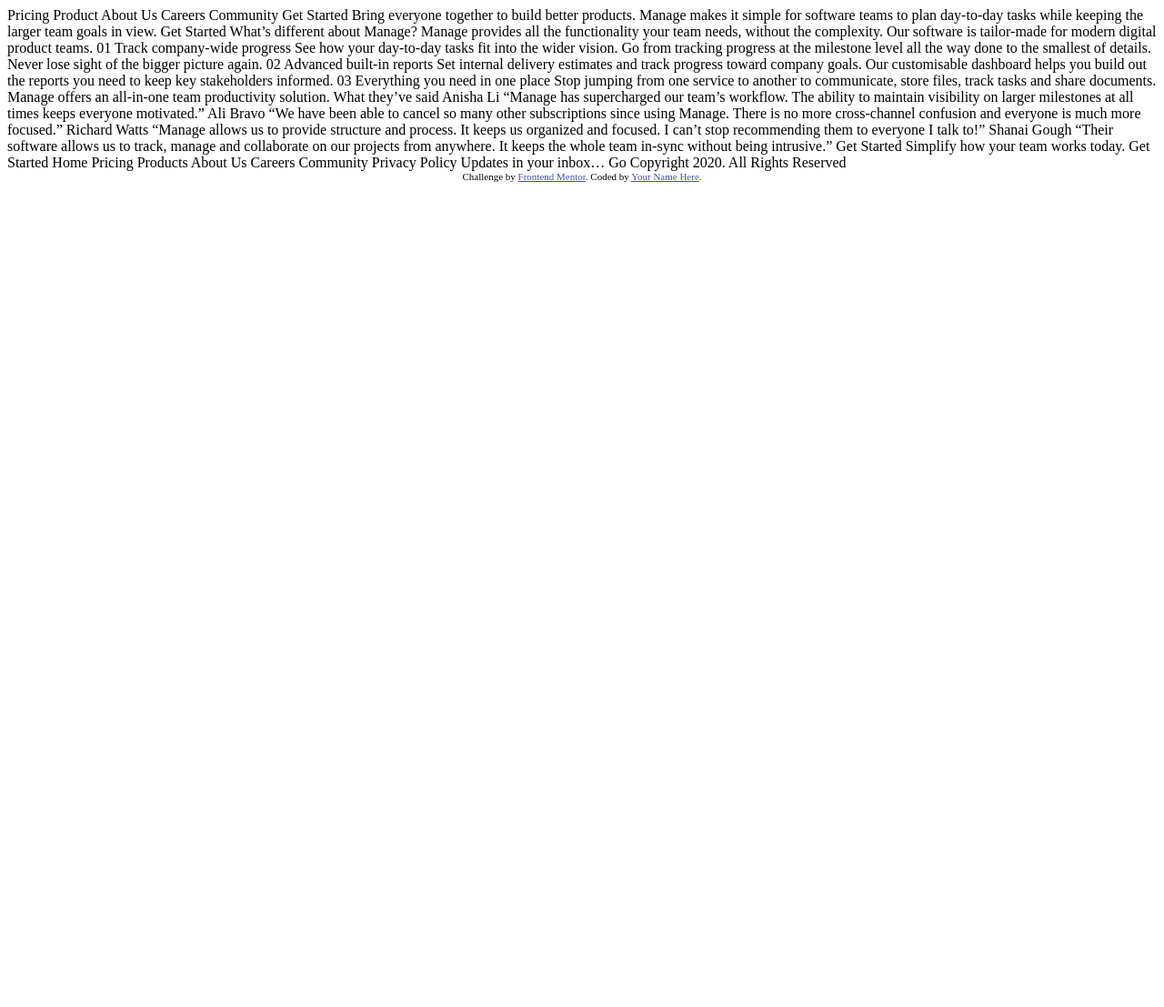
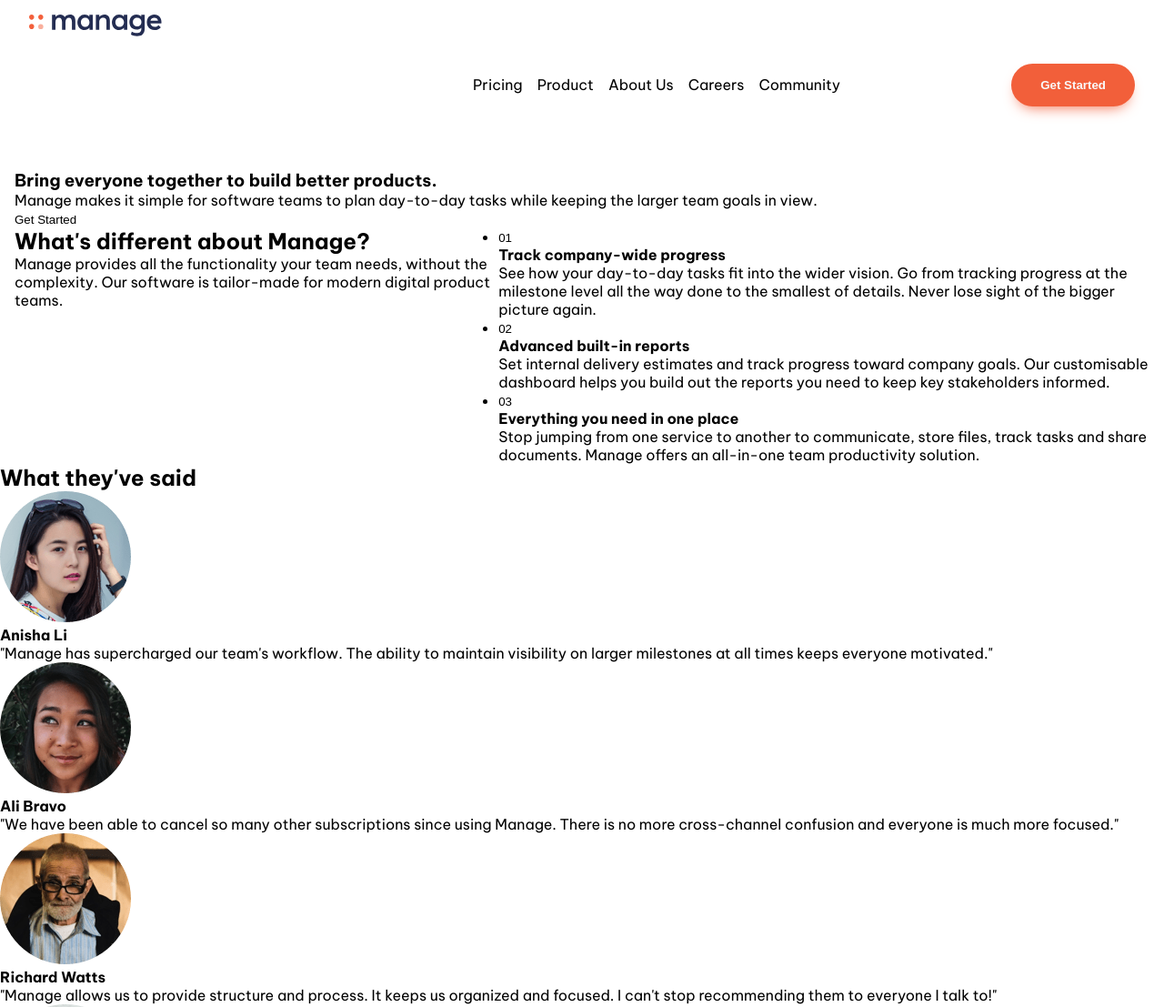
Before and after one commit to SavioSantosDev/front-end-challenges, a plain HTML site: page 03-manage-landing-page-solution/index.html in a window 1280 px wide. Shown: the top 1107 px of the page at 91% size. Before the commit the page ends 800 px from the top, so only its background shows below. Drawn offline with Linux system fonts and the light colour scheme.

Commit message:
feat: marking

```diff
--- a/03-manage-landing-page-solution/index.html
+++ b/03-manage-landing-page-solution/index.html
@@ -1,101 +1,234 @@
 <!DOCTYPE html>
 <html lang="en">
   <head>
-  <meta charset="UTF-8">
-  <meta name="viewport" content="width=device-width, initial-scale=1.0"> <!-- displays site properly based on user's device -->
+    <meta charset="UTF-8" />
+    <meta name="viewport" content="width=device-width, initial-scale=1.0" />
+    <!-- displays site properly based on user's device -->
 
-  <link rel="icon" type="image/png" sizes="32x32" href="./images/favicon-32x32.png">
+    <link rel="icon" type="image/png" sizes="32x32" href="./images/favicon-32x32.png" />
+    <link rel="stylesheet" href="styles.css" />
+    <link rel="preconnect" href="https://fonts.googleapis.com" />
+    <link rel="preconnect" href="https://fonts.gstatic.com" crossorigin />
+    <link
+      href="https://fonts.googleapis.com/css2?family=Be+Vietnam+Pro:wght@400;500;700&display=swap"
+      rel="stylesheet"
+    />
 
     <title>Frontend Mentor | Manage landing page</title>
 
     <!-- Feel free to remove these styles or customise in your own stylesheet 👍 -->
-  <style>
-    .attribution { font-size: 11px; text-align: center; }
-    .attribution a { color: hsl(228, 45%, 44%); }
-  </style>
   </head>
   <body>
+    <nav id="top-nav-bar">
+      <div class="container">
+        <a href="">
+          <svg>
+            <use xlink:href="sprites.svg#logo"></use>
+          </svg>
+        </a>
 
-  Pricing
-  Product
-  About Us
-  Careers
-  Community
+        <ul>
+          <li>Pricing</li>
+          <li>Product</li>
+          <li>About Us</li>
+          <li>Careers</li>
+          <li>Community</li>
+        </ul>
 
-  Get Started
+        <button>
+          <a href=""> Get Started </a>
+        </button>
+      </div>
+    </nav>
 
-  Bring everyone together to build better products.
+    <main>
+      <section>
+        <div class="container">
+          <article>
+            <h1>Bring everyone together to build better products.</h1>
+            <p>
+              Manage makes it simple for software teams to plan day-to-day tasks while keeping the larger team goals in
+              view.
+            </p>
 
-  Manage makes it simple for software teams to plan day-to-day
-  tasks while keeping the larger team goals in view.
+            <button>Get Started</button>
+          </article>
 
-  Get Started
+          <div>
+            <figure></figure>
+          </div>
+        </div>
+      </section>
 
-  What’s different about Manage?
+      <section>
+        <div class="container">
+          <article>
+            <h2>What's different about Manage?</h2>
+            <p>
+              Manage provides all the functionality your team needs, without the complexity. Our software is tailor-made
+              for modern digital product teams.
+            </p>
+          </article>
 
-  Manage provides all the functionality your team needs, without
-  the complexity. Our software is tailor-made for modern digital
-  product teams.
+          <article>
+            <ul>
+              <li>
+                <button>01</button>
+                <div>
+                  <h4>Track company-wide progress</h4>
+                  <p>
+                    See how your day-to-day tasks fit into the wider vision. Go from tracking progress at the milestone
+                    level all the way done to the smallest of details. Never lose sight of the bigger picture again.
+                  </p>
+                </div>
+              </li>
 
-  01
-  Track company-wide progress
-  See how your day-to-day tasks fit into the wider vision. Go from
-  tracking progress at the milestone level all the way done to the
-  smallest of details. Never lose sight of the bigger picture again.
+              <li>
+                <button>02</button>
+                <div>
+                  <h4>Advanced built-in reports</h4>
+                  <p>
+                    Set internal delivery estimates and track progress toward company goals. Our customisable dashboard
+                    helps you build out the reports you need to keep key stakeholders informed.
+                  </p>
+                </div>
+              </li>
 
-  02
-  Advanced built-in reports
-  Set internal delivery estimates and track progress toward company
-  goals. Our customisable dashboard helps you build out the reports
-  you need to keep key stakeholders informed.
+              <li>
+                <button>03</button>
+                <div>
+                  <h4>Everything you need in one place</h4>
+                  <p>
+                    Stop jumping from one service to another to communicate, store files, track tasks and share
+                    documents. Manage offers an all-in-one team productivity solution.
+                  </p>
+                </div>
+              </li>
+            </ul>
+          </article>
+        </div>
+      </section>
 
-  03
-  Everything you need in one place
-  Stop jumping from one service to another to communicate, store files,
-  track tasks and share documents. Manage offers an all-in-one team
-  productivity solution.
+      <section>
+        <header>
+          <h2>What they've said</h2>
+        </header>
 
-  What they’ve said
+        <div>
+          <div>
+            <article>
+              <img src="./images/avatar-anisha.png" alt="Anisha Li" />
+              <blockquote>
+                <h4>Anisha Li</h4>
+                <p>
+                  "Manage has supercharged our team's workflow. The ability to maintain visibility on larger milestones
+                  at all times keeps everyone motivated."
+                </p>
+              </blockquote>
+            </article>
 
-  Anisha Li
-  “Manage has supercharged our team’s workflow. The ability to maintain
-  visibility on larger milestones at all times keeps everyone motivated.”
+            <article>
+              <img src="./images/avatar-ali.png" alt="Ali Bravo" />
+              <blockquote>
+                <h4>Ali Bravo</h4>
+                <p>
+                  "We have been able to cancel so many other subscriptions since using Manage. There is no more
+                  cross-channel confusion and everyone is much more focused."
+                </p>
+              </blockquote>
+            </article>
 
-  Ali Bravo
-  “We have been able to cancel so many other subscriptions since using
-  Manage. There is no more cross-channel confusion and everyone is much
-  more focused.”
+            <article>
+              <img src="./images/avatar-richard.png" alt="Richard Watts" />
+              <blockquote>
+                <h4>Richard Watts</h4>
+                <p>
+                  "Manage allows us to provide structure and process. It keeps us organized and focused. I can't stop
+                  recommending them to everyone I talk to!"
+                </p>
+              </blockquote>
+            </article>
 
-  Richard Watts
-  “Manage allows us to provide structure and process. It keeps us organized
-  and focused. I can’t stop recommending them to everyone I talk to!”
+            <article>
+              <img src="./images/avatar-shanai.png" alt="Shanai Gough" />
+              <blockquote>
+                <h4>Shanai Gough</h4>
+                <p>
+                  "Their software allows us to track, manage and collaborate on our projects from anywhere. It keeps the
+                  whole team in-sync without being intrusive."
+                </p>
+              </blockquote>
+            </article>
+          </div>
 
-  Shanai Gough
-  “Their software allows us to track, manage and collaborate on our projects
-  from anywhere. It keeps the whole team in-sync without being intrusive.”
+          <button>
+            <a href=""> Get Started </a>
+          </button>
+        </div>
+      </section>
+    </main>
 
-  Get Started
+    <footer>
+      <section>
+        <div class="container">
+          <h1>Simplify how your team works today.</h1>
+          <button>
+            <a href=""> Get Started </a>
+          </button>
+        </div>
+      </section>
 
-  Simplify how your team works today.
-  Get Started
+      <section>
+        <div class="container">
+          <div>
+            <ul>
+              <!-- facebook -->
+              <li></li>
+              <!-- youtube -->
+              <li></li>
+              <!-- twitter -->
+              <li></li>
+              <!-- pinteres -->
+              <li></li>
+              <!-- instagram -->
+              <li></li>
+            </ul>
+          </div>
 
-  Home
-  Pricing
-  Products
-  About Us
-  Careers
-  Community
-  Privacy Policy
+          <div>
+            <ul>
+              <li><a href="">Home</a></li>
+              <li><a href="">Pricing</a></li>
+              <li><a href="">Products</a></li>
+              <li><a href="">About Us</a></li>
+            </ul>
+          </div>
 
-  Updates in your inbox…
-  Go
+          <div>
+            <ul>
+              <li><a href="">Careers</a></li>
+              <li><a href="">Community</a></li>
+              <li><a href="">Privacy Policy</a></li>
+            </ul>
+          </div>
 
-  Copyright 2020. All Rights Reserved
+          <div>
+            <form action="">
+              <input type="text" name="email" />
+              <button type="submit">Go</button>
+            </form>
 
+            <small> Copyright 2020. All Rights Reserved </small>
+          </div>
+        </div>
 
+        <div class="container">
           <div class="attribution">
             Challenge by <a href="https://www.frontendmentor.io?ref=challenge" target="_blank">Frontend Mentor</a>.
             Coded by <a href="#">Your Name Here</a>.
           </div>
+        </div>
+      </section>
+    </footer>
   </body>
 </html>
--- /dev/null
+++ b/03-manage-landing-page-solution/scss/_grid.scss
@@ -0,0 +1,11 @@
+.container {
+  padding: 0 16px;
+  margin: 0 auto;
+  display: flex;
+
+  width: 100%;
+
+  @media (min-width: 1366px) {
+    max-width: 1280px;
+  }
+}
--- /dev/null
+++ b/03-manage-landing-page-solution/scss/_resets.scss
@@ -0,0 +1,15 @@
+* {
+  padding: 0;
+  margin: 0;
+  box-sizing: border-box;
+}
+
+body {
+  font-family: 'Be Vietnam Pro', sans-serif;
+  font-weight: 400;
+}
+
+button {
+  border: none;
+  background-color: transparent;
+}
--- /dev/null
+++ b/03-manage-landing-page-solution/scss/_variabes.scss
@@ -0,0 +1,10 @@
+// Primary
+$bright-red: #f25f3a;
+$dark-blue: #242d52;
+
+// Neutral
+
+$dark-grayish-blue: #9095a7;
+$very-dark-blue: #1d1e25;
+$very-pale-red: #ffefeb;
+$vary-light-gray: #fafafa;
--- /dev/null
+++ b/03-manage-landing-page-solution/scss/sections/_navbar.scss
@@ -0,0 +1,30 @@
+@import '../variabes';
+
+nav#top-nav-bar {
+  padding: 16px;
+
+  .container {
+    justify-content: space-between;
+    align-items: center;
+  }
+
+  ul {
+    display: flex;
+    gap: 16px;
+    list-style-type: none;
+  }
+
+  button {
+    background-color: $bright-red;
+    padding: 16px 32px;
+    display: block;
+    border-radius: 100px;
+    box-shadow: 0px 8px 16px -8px $bright-red;
+
+    a {
+      font-weight: 700;
+      color: $vary-light-gray;
+      text-decoration: none;
+    }
+  }
+}
--- /dev/null
+++ b/03-manage-landing-page-solution/scss/sections/_sections.scss
@@ -0,0 +1 @@
+@import './navbar';
--- /dev/null
+++ b/03-manage-landing-page-solution/styles.scss
@@ -0,0 +1,4 @@
+@import './scss/grid';
+@import './scss/resets';
+@import './scss/sections/sections';
+@import './scss/variabes';
```
Also changed, not shown: 03-manage-landing-page-solution/sprites.svg (added), 03-manage-landing-page-solution/styles.css (added), 1 other file. Lines whose indentation alone changed are shown as unchanged.
